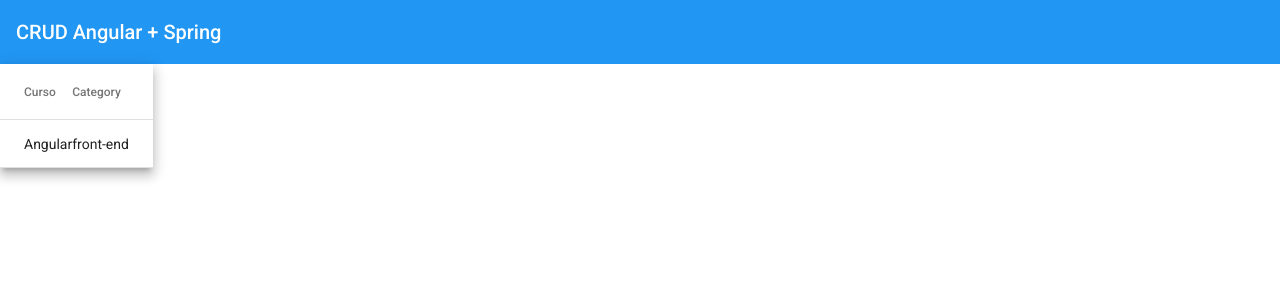
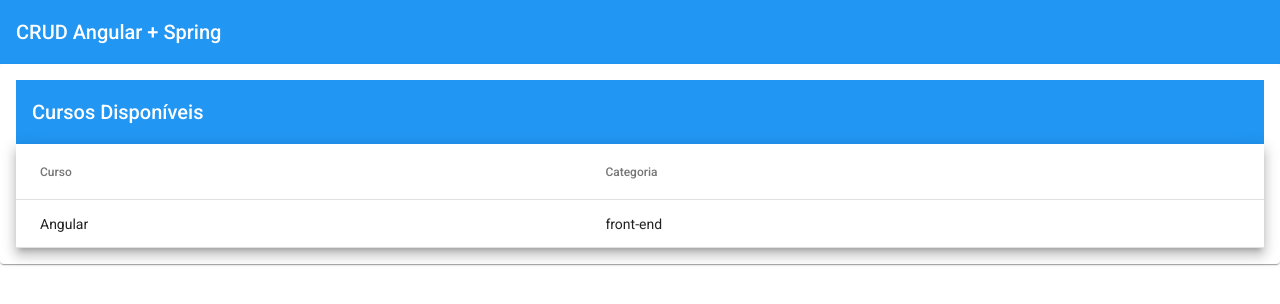
Before and after one commit to MarceloJbCosta/crud-angular, an Angular app: page /courses in a window 1280 px wide. Shown: the top 304 px of the page. Built offline with nearby package versions, Linux system fonts and the light colour scheme.

Commit message:
Iniciando css do Table e criando o module App material

```diff
--- a/src/app/courses/courses.module.ts
+++ b/src/app/courses/courses.module.ts
@@ -1,9 +1,11 @@
 import { CommonModule } from '@angular/common';
 import { NgModule } from '@angular/core';
-import { MatTableModule } from '@angular/material/table';
+import { AppMaterialModule } from '../shared/app-material/app-material.module';
 
 import { CoursesRoutingModule } from './courses-routing.module';
 import { CoursesComponent } from './courses/courses.component';
+
+
 
 
 @NgModule({
@@ -13,7 +15,7 @@
   imports: [
     CommonModule,
     CoursesRoutingModule,
-    MatTableModule
+    AppMaterialModule
   ]
 })
 export class CoursesModule { }
--- a/src/app/courses/courses/courses.component.html
+++ b/src/app/courses/courses/courses.component.html
@@ -1,3 +1,6 @@
+<mat-card>
+    <mat-toolbar color="primary">Cursos Disponíveis </mat-toolbar>
+
 <table mat-table [dataSource]="courses" class="mat-elevation-z8">
 
     <!-- Name Column -->
@@ -8,10 +11,11 @@
 
     <!-- Category Column -->
     <ng-container matColumnDef="category">
-      <th mat-header-cell *matHeaderCellDef> Category </th>
+      <th mat-header-cell *matHeaderCellDef> Categoria </th>
       <td mat-cell *matCellDef="let course"> {{ course.category }} </td>
     </ng-container>
 
     <tr mat-header-row *matHeaderRowDef="displayedColumns"></tr>
     <tr mat-row *matRowDef="let row; columns: displayedColumns;"></tr>
   </table>
+</mat-card>
--- a/src/app/courses/courses/courses.component.scss
+++ b/src/app/courses/courses/courses.component.scss
@@ -0,0 +1,3 @@
+table {
+    width: 100%;
+  }
```
Also changed, not shown: src/app/shared/app-material/app-material.module.ts (added, +16 -0 lines).
